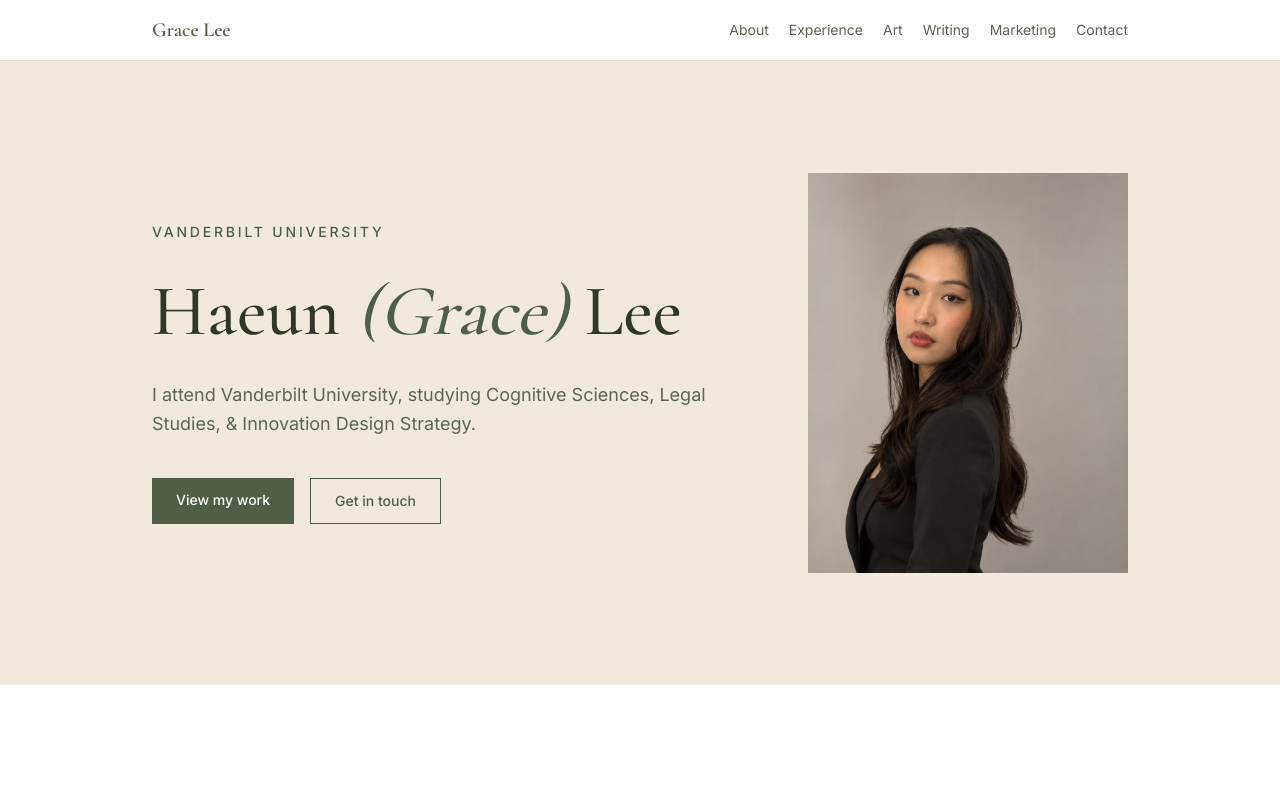
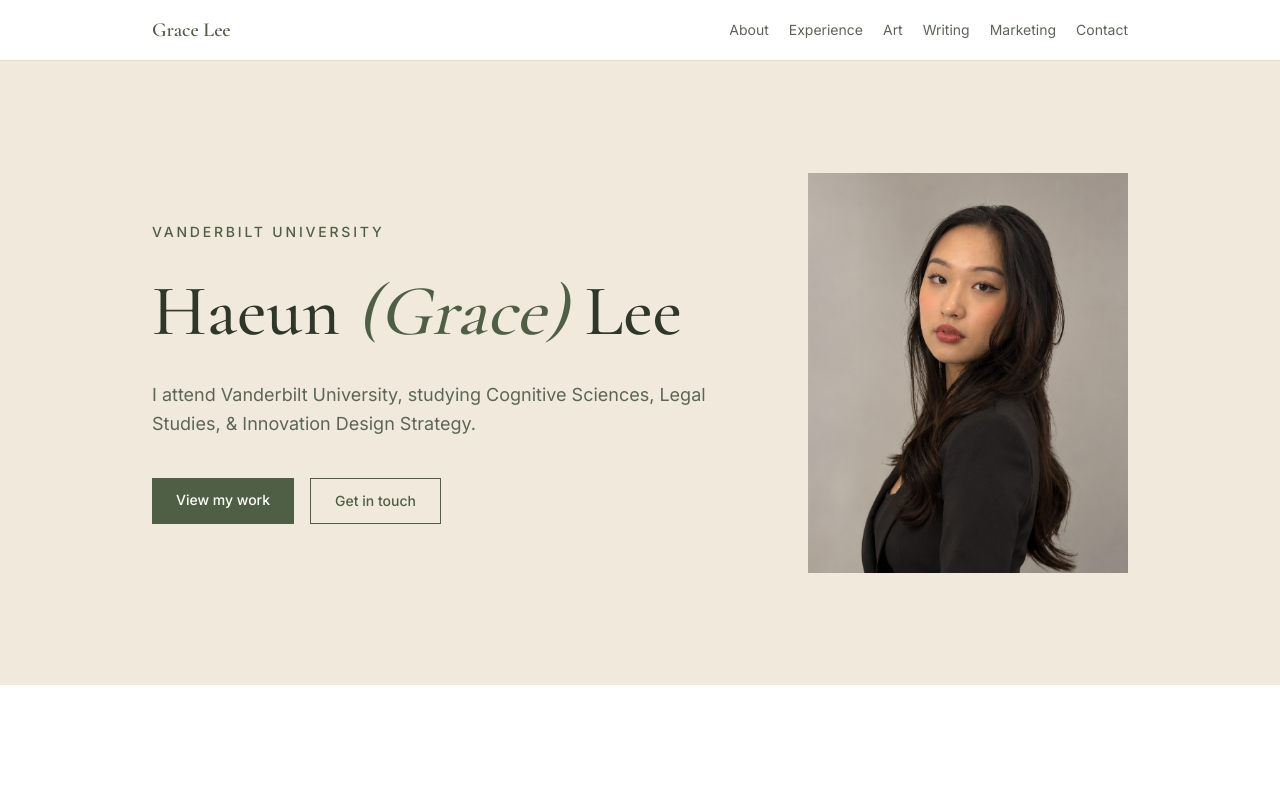
Before and after one commit to laheun/portfolio, a Next.js app: page / in a window 1280 px wide. Shown: the top 786 px of the page. Built offline with nearby package versions, Linux system fonts and the light colour scheme.

Commit message:
feat: update hero component image scaling and object fit
V0-Chat-Id: toY4s1OhJvn

```diff
--- a/components/hero.tsx
+++ b/components/hero.tsx
@@ -37,7 +37,7 @@ export function Hero() {
             fill
             priority
             sizes="(min-width: 768px) 320px, 100vw"
-            className="object-cover object-right"
+            className="scale-[1.15] object-cover object-[46%_center]"
           />
         </div>
       </div>
```
